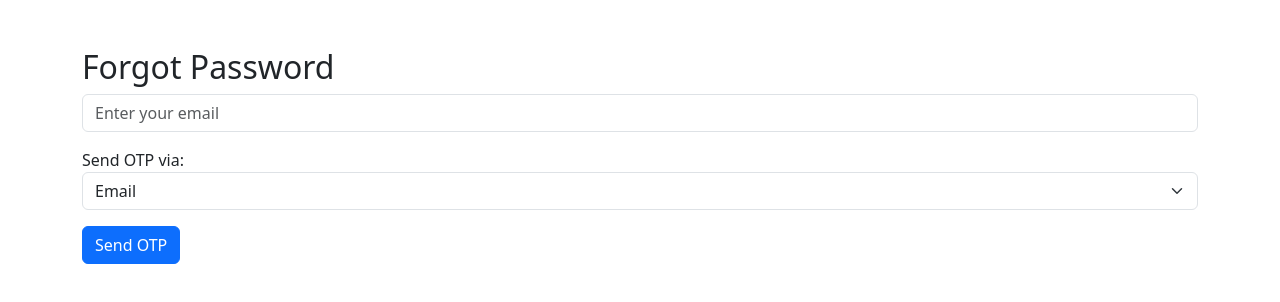
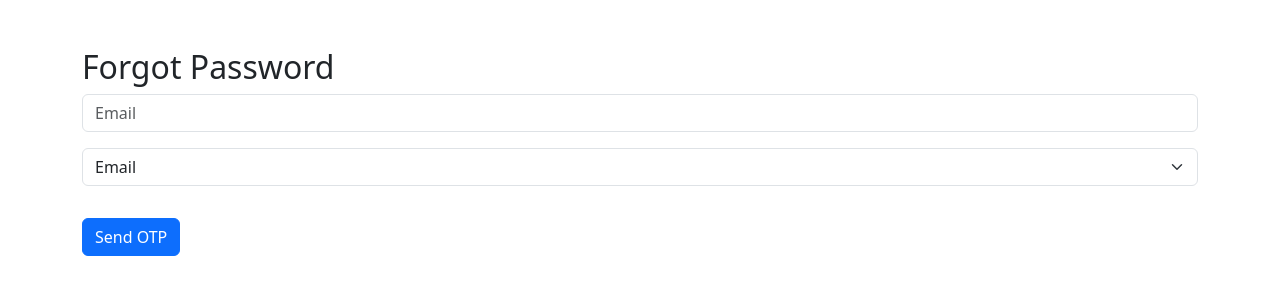
Before and after one commit to Zawe-010/duka-react-app, a React (Create React App) app: page /forgot-password in a window 1280 px wide. Shown: the top 302 px of the page. Built offline with nearby package versions, Linux system fonts and the light colour scheme.

Commit message:
Added codes in the pages folder and new files

```diff
--- a/src/pages/ForgetPassword.jsx
+++ b/src/pages/ForgetPassword.jsx
@@ -3,7 +3,7 @@ import { useNavigate } from 'react-router-dom';
 
 function ForgotPassword() {
     const [email, setEmail] = useState('');
-    const [method, setMethod] = useState('email'); // 'email' or 'sms'
+    const [method, setMethod] = useState('email');
     const [message, setMessage] = useState('');
     const [loading, setLoading] = useState(false);
     const navigate = useNavigate();
@@ -11,8 +11,13 @@ function ForgotPassword() {
     const BACKEND_URL = "https://api.my-duka.co.ke";
 
     const handleSendOTP = async () => {
+        if (!email) {
+            setMessage("Email is required");
+            return;
+        }
+
+        setLoading(true);
         setMessage('');
-        setLoading(true);
 
         try {
             const res = await fetch(`${BACKEND_URL}/auth/forgot-password`, {
@@ -22,14 +27,10 @@ function ForgotPassword() {
             });
 
             const data = await res.json();
-
-            if (!res.ok) throw new Error(data.detail || 'Failed to send OTP');
+            if (!res.ok) throw new Error(data.detail);
 
             setMessage(data.message);
-
-            if (data.user_id) {
             navigate(`/verify-otp/${data.user_id}`);
-            }
         } catch (err) {
             setMessage(err.message);
         } finally {
@@ -41,37 +42,34 @@ function ForgotPassword() {
         <div className="container mt-5">
             <h2>Forgot Password</h2>
 
-            <div className="mb-3">
             <input
                 type="email"
+                className="form-control mb-3"
+                placeholder="Email"
                 value={email}
                 onChange={e => setEmail(e.target.value)}
-                    placeholder="Enter your email"
-                    className="form-control"
             />
-            </div>
 
-            <div className="mb-3">
-                <label>Send OTP via:</label>
             <select
-                    className="form-select"
+                className="form-select mb-3"
                 value={method}
                 onChange={e => setMethod(e.target.value)}
             >
                 <option value="email">Email</option>
                 <option value="sms">SMS</option>
             </select>
-            </div>
 
-            <button
-                className="btn btn-primary"
-                onClick={handleSendOTP}
-                disabled={loading}
-            >
-                {loading ? 'Sending OTP...' : 'Send OTP'}
+            {method === "sms" && (
+                <small className="text-warning">
+                    SMS works only if your phone number exists.
+                </small>
+            )}
+
+            <button className="btn btn-primary mt-3" onClick={handleSendOTP} disabled={loading}>
+                {loading ? "Sending..." : "Send OTP"}
             </button>
 
-            {message && <p className={`mt-3 ${message.includes('Failed') ? 'text-danger' : 'text-success'}`}>{message}</p>}
+            {message && <p className="mt-3">{message}</p>}
         </div>
     );
 }
--- a/src/pages/ResetPassword.jsx
+++ b/src/pages/ResetPassword.jsx
@@ -2,33 +2,35 @@ import React, { useState } from 'react';
 import { useNavigate, useParams } from 'react-router-dom';
 
 function ResetPassword() {
-    const [newPassword, setNewPassword] = useState('');
+    const [password, setPassword] = useState('');
     const [message, setMessage] = useState('');
     const [loading, setLoading] = useState(false);
     const { userId } = useParams();
     const navigate = useNavigate();
+
     const BACKEND_URL = "https://api.my-duka.co.ke";
 
-    const handleResetPassword = async () => {
+    const handleReset = async () => {
+        if (password.length < 6) {
+            setMessage("Password must be at least 6 characters");
+            return;
+        }
+
+        setLoading(true);
         setMessage('');
-        setLoading(true);
 
         try {
             const res = await fetch(`${BACKEND_URL}/auth/reset-password/${userId}`, {
                 method: 'POST',
                 headers: { 'Content-Type': 'application/json' },
-                body: JSON.stringify({ new_password: newPassword })
+                body: JSON.stringify({ new_password: password })
             });
 
             const data = await res.json();
+            if (!res.ok) throw new Error(data.detail);
 
-            if (!res.ok) throw new Error(data.detail || 'Failed to reset password');
-
-            setMessage(data.message);
-
-            setTimeout(() => {
-                navigate('/auth/login');
-            }, 1000); // redirect after 1 sec
+            setMessage("Password reset successful");
+            setTimeout(() => navigate('/auth/login'), 1200);
         } catch (err) {
             setMessage(err.message);
         } finally {
@@ -40,25 +42,19 @@ function ResetPassword() {
         <div className="container mt-5">
             <h2>Reset Password</h2>
 
-            <div className="mb-3">
-                <input
-                    type="password"
-                    value={newPassword}
-                    onChange={e => setNewPassword(e.target.value)}
-                    placeholder="Enter new password"
-                    className="form-control"
-                />
-            </div>
+            <input
+                type="password"
+                className="form-control mb-3"
+                placeholder="New password"
+                value={password}
+                onChange={e => setPassword(e.target.value)}
+            />
 
-            <button
-                className="btn btn-primary"
-                onClick={handleResetPassword}
-                disabled={loading}
-            >
-                {loading ? 'Resetting...' : 'Reset Password'}
+            <button className="btn btn-primary" onClick={handleReset} disabled={loading}>
+                {loading ? "Resetting..." : "Reset Password"}
             </button>
 
-            {message && <p className={`mt-3 ${message.includes('Failed') ? 'text-danger' : 'text-success'}`}>{message}</p>}
+            {message && <p className="mt-3">{message}</p>}
         </div>
     );
 }
--- a/src/pages/VerifyOTP.jsx
+++ b/src/pages/VerifyOTP.jsx
@@ -7,11 +7,17 @@ function VerifyOTP() {
     const [loading, setLoading] = useState(false);
     const { userId } = useParams();
     const navigate = useNavigate();
+
     const BACKEND_URL = "https://api.my-duka.co.ke";
 
     const handleVerifyOTP = async () => {
+        if (!otp) {
+            setMessage("OTP is required");
+            return;
+        }
+
+        setLoading(true);
         setMessage('');
-        setLoading(true);
 
         try {
             const res = await fetch(`${BACKEND_URL}/auth/verify-code/${userId}`, {
@@ -21,10 +27,7 @@ function VerifyOTP() {
             });
 
             const data = await res.json();
-
-            if (!res.ok) throw new Error(data.detail || 'Invalid OTP');
-
-            setMessage(data.message);
+            if (!res.ok) throw new Error(data.detail);
 
             navigate(`/reset-password/${userId}`);
         } catch (err) {
@@ -38,25 +41,18 @@ function VerifyOTP() {
         <div className="container mt-5">
             <h2>Verify OTP</h2>
 
-            <div className="mb-3">
-                <input
-                    type="text"
-                    value={otp}
-                    onChange={e => setOtp(e.target.value)}
-                    placeholder="Enter OTP"
-                    className="form-control"
-                />
-            </div>
+            <input
+                className="form-control mb-3"
+                placeholder="Enter OTP"
+                value={otp}
+                onChange={e => setOtp(e.target.value)}
+            />
 
-            <button
-                className="btn btn-primary"
-                onClick={handleVerifyOTP}
-                disabled={loading}
-            >
-                {loading ? 'Verifying...' : 'Verify OTP'}
+            <button className="btn btn-primary" onClick={handleVerifyOTP} disabled={loading}>
+                {loading ? "Verifying..." : "Verify OTP"}
             </button>
 
-            {message && <p className={`mt-3 ${message.includes('Invalid') ? 'text-danger' : 'text-success'}`}>{message}</p>}
+            {message && <p className="mt-3 text-danger">{message}</p>}
         </div>
     );
 }
```
Lines whose indentation alone changed are shown as unchanged.
